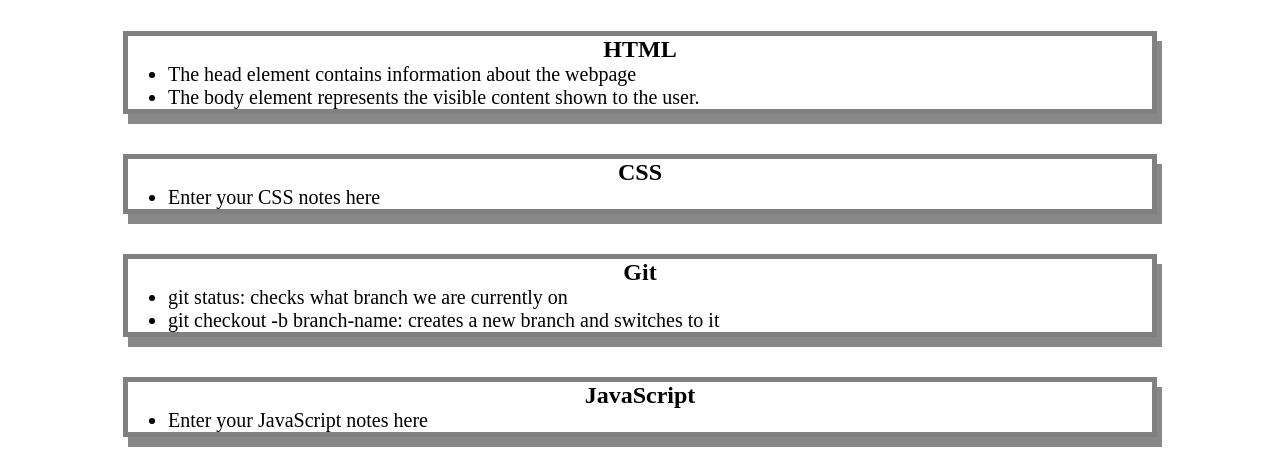
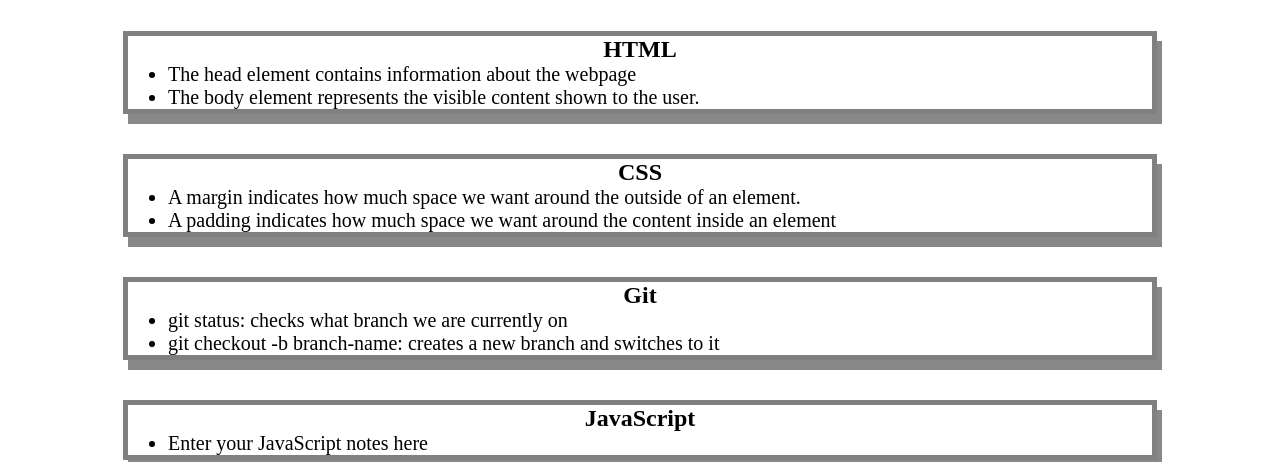
Before and after one commit to KadenDean7/prework-study-guide, a plain HTML site: page index.html in a window 1280 px wide. Shown: the part 109-571 px from the top of the page. Drawn offline with Linux system fonts and the light colour scheme.

Commit message:
git Merge branch 'main' of github.com:KadenDean7/prework-study-guide into feature/add-html

```diff
--- a/index.html
+++ b/index.html
@@ -25,7 +25,8 @@
       <section class="card" id="css-section">
         <h2>CSS</h2>
         <ul>
-          <li>Enter your CSS notes here</li>
+          <li>A margin indicates how much space we want around the outside of an element.</li>
+          <li>A padding indicates how much space we want around the content inside an element</li>
         </ul>
 
       </section>
```
